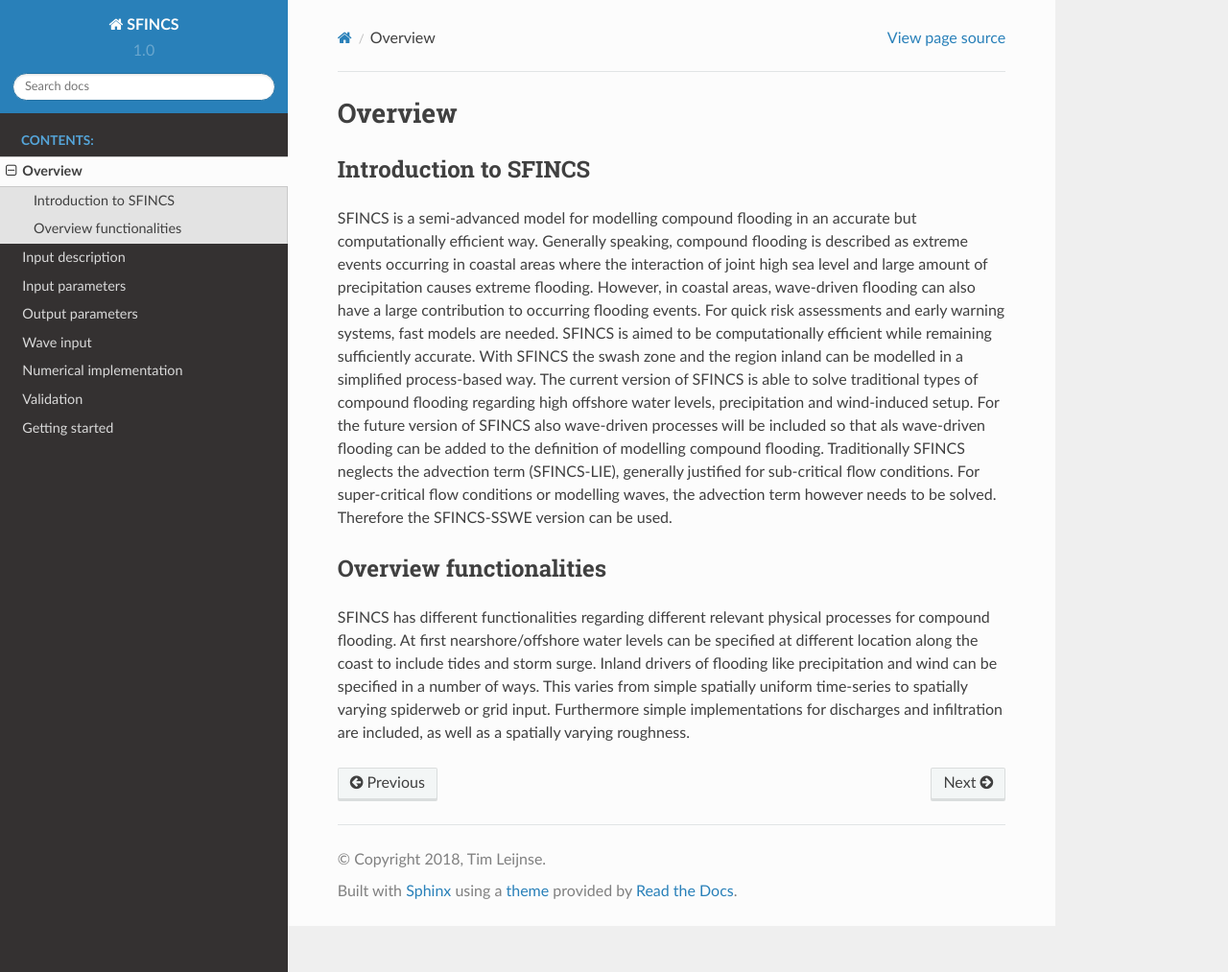
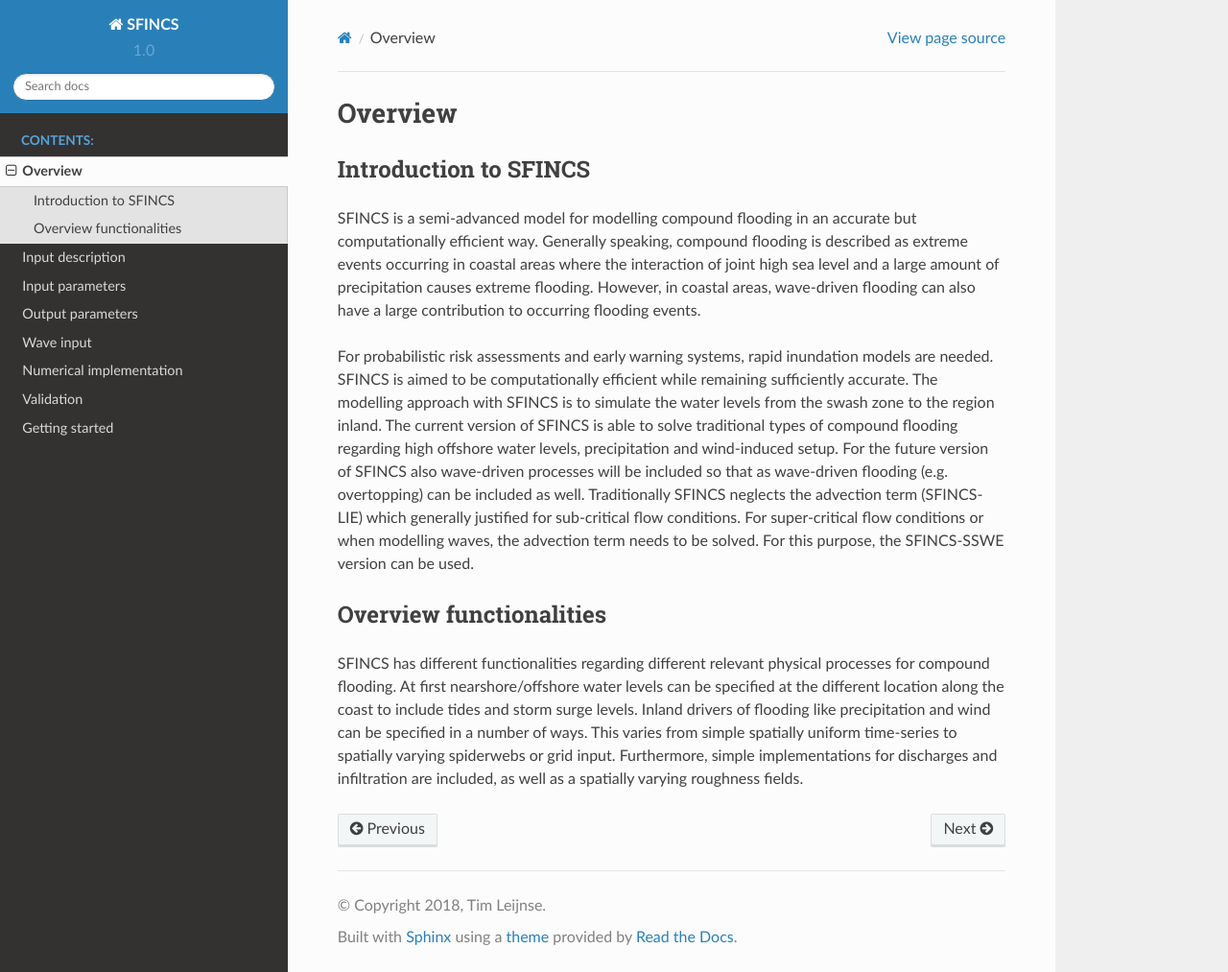
Before and after one commit to Leynse/SFINCS, a Sphinx documentation site: the page built from docs/overview.rst, in a window 1280 px wide and 1013 px high. Shown: the whole window at 96% size. Built offline with Sphinx 7.4.7 and the Read the Docs theme 2.0.0, drawn with Linux system fonts in a browser that asks for light colours.

Commit message:
Changed some wording.

```diff
--- a/docs/input.rst
+++ b/docs/input.rst
@@ -53,7 +53,7 @@ Water-level boundaries
 Boundary locations
 %%%%%
 
-First specify the input locations.
+First, specify the input locations.
 
 bndfile - sfincs.bnd
 
@@ -103,7 +103,7 @@ disfile = sfincs.dis
 Wind and rain
 ----------------------
 
-There are a few different options to specify wind and rain input. The first is to use a spatially varying spiderweb input (as in Delft3D) for only the wind input, or for the wind as well as the rain input. The second is to use a spatially varying grid input (as in Delft3D) for the u- and v-velocties and/or the rain input. At the last it is also possible to use a spatially uniform input for wind and rain, which is faster but also more simplified. For the wind input the drag coefficients are wind-speeds dependent, see below.
+There are a few different options to specify wind and rain input. The first is to use a spatially varying spiderweb input (as in Delft3D) for only the wind input, or for the wind as well as the rain input. The second is to use a spatially varying grid input (as in Delft3D) for u- and v-velocities and/or the rain input. At the last, it is also possible to use a spatially uniform input for wind and rain, which is faster but also more simplified. For the wind input, the drag coefficients are wind-speeds dependent, see below.
 
 Spiderweb-input:
 %%%%%
--- a/docs/overview.rst
+++ b/docs/overview.rst
@@ -4,24 +4,13 @@ Overview
 Introduction to SFINCS
 ----------------------
 
-SFINCS is a semi-advanced model for modelling compound flooding in an accurate but computationally efficient way.
-Generally speaking, compound flooding is described as extreme events occurring in coastal areas where the interaction of joint high sea level and large amount of precipitation causes extreme flooding.
+SFINCS is a semi-advanced model for modelling compound flooding in an accurate but computationally efficient way. Generally speaking, compound flooding is described as extreme events occurring in coastal areas where the interaction of joint high sea level and a large amount of precipitation causes extreme flooding.
 However, in coastal areas, wave-driven flooding can also have a large contribution to occurring flooding events.
-For quick risk assessments and early warning systems, fast models are needed.
-SFINCS is aimed to be computationally efficient while remaining sufficiently accurate.
-With SFINCS the swash zone and the region inland can be modelled in a simplified process-based way.
-The current version of SFINCS is able to solve traditional types of compound flooding regarding high offshore water levels, precipitation and wind-induced setup.
-For the future version of SFINCS also wave-driven processes will be included so that als wave-driven flooding can be added to the definition of modelling compound flooding.
-Traditionally SFINCS neglects the advection term (SFINCS-LIE), generally justified for sub-critical flow conditions.
-For super-critical flow conditions or modelling waves, the advection term however needs to be solved.
-Therefore the SFINCS-SSWE version can be used.
+
+For probabilistic risk assessments and early warning systems, rapid inundation models are needed. SFINCS is aimed to be computationally efficient while remaining sufficiently accurate. The modelling approach with SFINCS is to simulate the water levels from the swash zone to the region inland. The current version of SFINCS is able to solve traditional types of compound flooding regarding high offshore water levels, precipitation and wind-induced setup. For the future version of SFINCS also wave-driven processes will be included so that as wave-driven flooding (e.g. overtopping) can be included as well. Traditionally SFINCS neglects the advection term (SFINCS-LIE) which generally justified for sub-critical flow conditions.  For super-critical flow conditions or when modelling waves, the advection term needs to be solved. For this purpose, the SFINCS-SSWE version can be used.
 
 
 Overview functionalities
 -----
 
-SFINCS has different functionalities regarding different relevant physical processes for compound flooding.
-At first nearshore/offshore water levels can be specified at different location along the coast to include tides and storm surge.
-Inland drivers of flooding like precipitation and wind can be specified in a number of ways.
-This varies from simple spatially uniform time-series to spatially varying spiderweb or grid input.
-Furthermore simple implementations for discharges and infiltration are included, as well as a spatially varying roughness.
+SFINCS has different functionalities regarding different relevant physical processes for compound flooding. At first nearshore/offshore water levels can be specified at the different location along the coast to include tides and storm surge levels. Inland drivers of flooding like precipitation and wind can be specified in a number of ways.  This varies from simple spatially uniform time-series to spatially varying spiderwebs or grid input.  Furthermore, simple implementations for discharges and infiltration are included, as well as a spatially varying roughness fields.
```
Also changed, not shown: other parts of docs/input.rst (+1 -1 lines).
